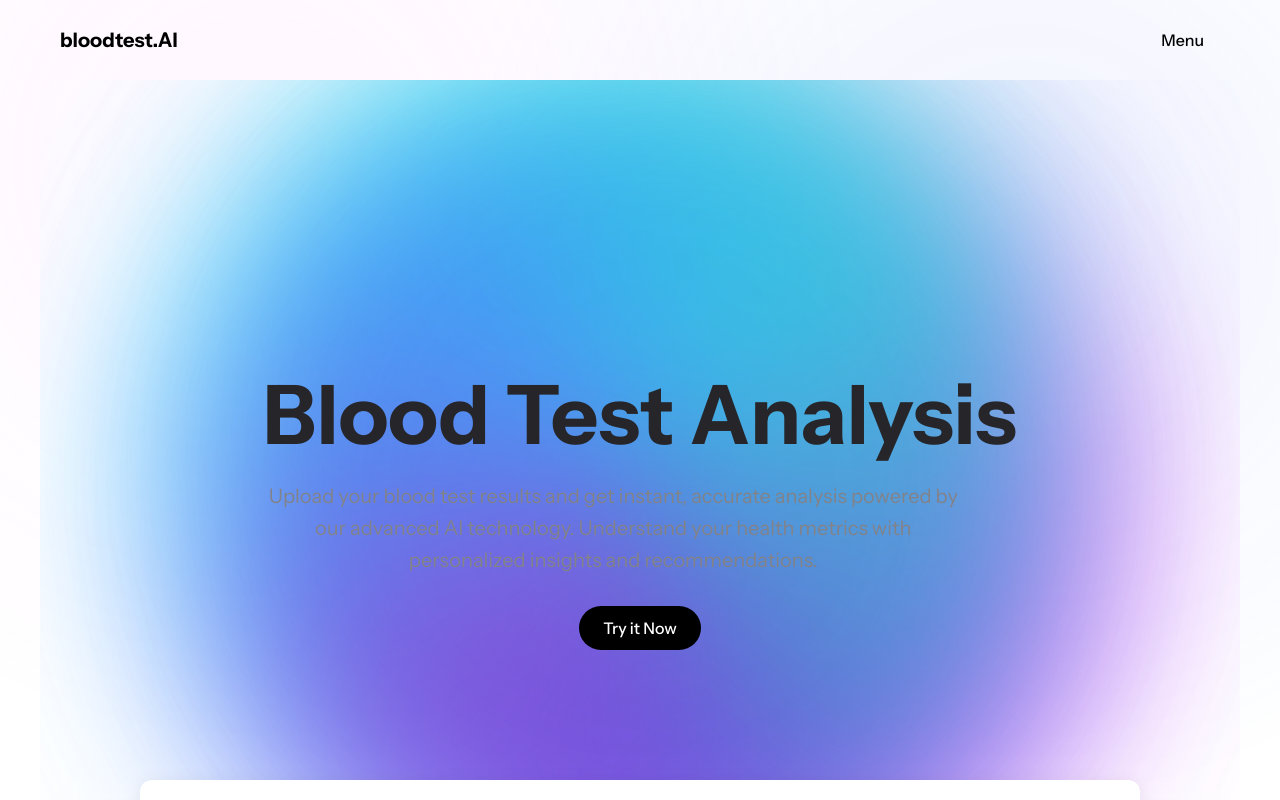
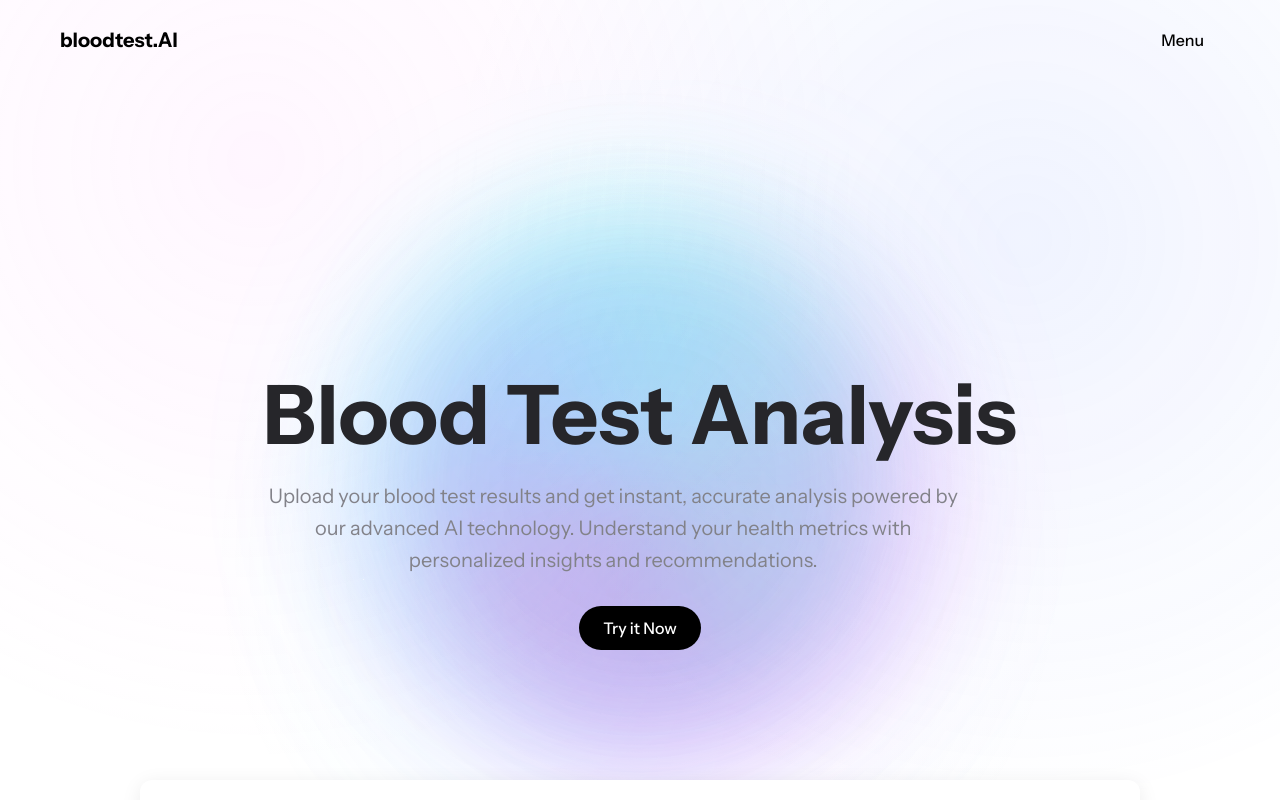
Before and after one commit to chinmaydas96/BloodTestAnalysisUI, a React (Create React App) app: page / in a window 1280 px wide. Shown: the top 800 px of the page. Built offline with nearby package versions, Linux system fonts and the light colour scheme; a web font is replaced by a local one.

Commit message:
2nd update

```diff
--- a/src/components/Hero.js
+++ b/src/components/Hero.js
@@ -9,17 +9,17 @@ function Hero() {
           top: '50%',
           left: '50%',
           transform: 'translate(-50%, -50%)',
-          opacity: 0.8,
+          opacity: 0.4,
           willChange: 'transform',
           animation: 'rotate1 25s linear infinite'
         }}>
           <div className="conic" style={{
-            width: '800px',
-            height: '800px',
-            background: 'conic-gradient(from 0deg, rgba(255, 0, 255, 0.7), rgba(132, 0, 255, 0.7), rgba(0, 174, 255, 0.7), rgba(0, 255, 234, 0.7), rgba(255, 0, 255, 0.7))',
+            width: '600px',
+            height: '600px',
+            background: 'conic-gradient(from 0deg, rgba(255, 0, 255, 0.4), rgba(132, 0, 255, 0.4), rgba(0, 174, 255, 0.4), rgba(0, 255, 234, 0.4), rgba(255, 0, 255, 0.4))',
             borderRadius: '50%',
-            transform: 'scale(1.2)',
-            filter: 'blur(80px)'
+            transform: 'scale(1)',
+            filter: 'blur(60px)'
           }}></div>
         </div>
         <div className="blur-rotate" style={{
@@ -27,17 +27,17 @@ function Hero() {
           top: '50%',
           left: '50%',
           transform: 'translate(-50%, -50%)',
-          opacity: 0.7,
+          opacity: 0.35,
           willChange: 'transform',
           animation: 'rotate2 20s linear infinite'
         }}>
           <div className="conic" style={{
-            width: '700px',
-            height: '700px',
-            background: 'conic-gradient(from 120deg, rgba(255, 0, 128, 0.7), rgba(128, 0, 255, 0.7), rgba(0, 128, 255, 0.7), rgba(0, 255, 128, 0.7), rgba(255, 0, 128, 0.7))',
+            width: '500px',
+            height: '500px',
+            background: 'conic-gradient(from 120deg, rgba(255, 0, 128, 0.4), rgba(128, 0, 255, 0.4), rgba(0, 128, 255, 0.4), rgba(0, 255, 128, 0.4), rgba(255, 0, 128, 0.4))',
             borderRadius: '50%',
-            transform: 'scale(1.1)',
-            filter: 'blur(70px)'
+            transform: 'scale(0.9)',
+            filter: 'blur(55px)'
           }}></div>
         </div>
         <div className="blur-rotate-blend" style={{
@@ -45,17 +45,17 @@ function Hero() {
           top: '50%',
           left: '50%',
           transform: 'translate(-50%, -50%)',
-          opacity: 0.6,
+          opacity: 0.3,
           willChange: 'transform',
           animation: 'rotate3 30s linear infinite reverse'
         }}>
           <div className="conic" style={{
-            width: '900px',
-            height: '900px',
-            background: 'conic-gradient(from 240deg, rgba(72, 0, 255, 0.7), rgba(0, 183, 255, 0.7), rgba(0, 255, 183, 0.7), rgba(72, 0, 255, 0.7))',
+            width: '650px',
+            height: '650px',
+            background: 'conic-gradient(from 240deg, rgba(72, 0, 255, 0.4), rgba(0, 183, 255, 0.4), rgba(0, 255, 183, 0.4), rgba(72, 0, 255, 0.4))',
             borderRadius: '50%',
-            transform: 'scale(1)',
-            filter: 'blur(90px)'
+            transform: 'scale(0.8)',
+            filter: 'blur(65px)'
           }}></div>
         </div>
       </div>
@@ -69,6 +69,7 @@ function Hero() {
             flex-direction: column;
             justify-content: center;
             align-items: center;
+            background: transparent;
           }
           .background-animation {
             position: absolute;
@@ -78,6 +79,7 @@ function Hero() {
             height: 100%;
             z-index: 0;
             mix-blend-mode: normal;
+            background: transparent;
           }
           @keyframes rotate1 {
             0% {
```
